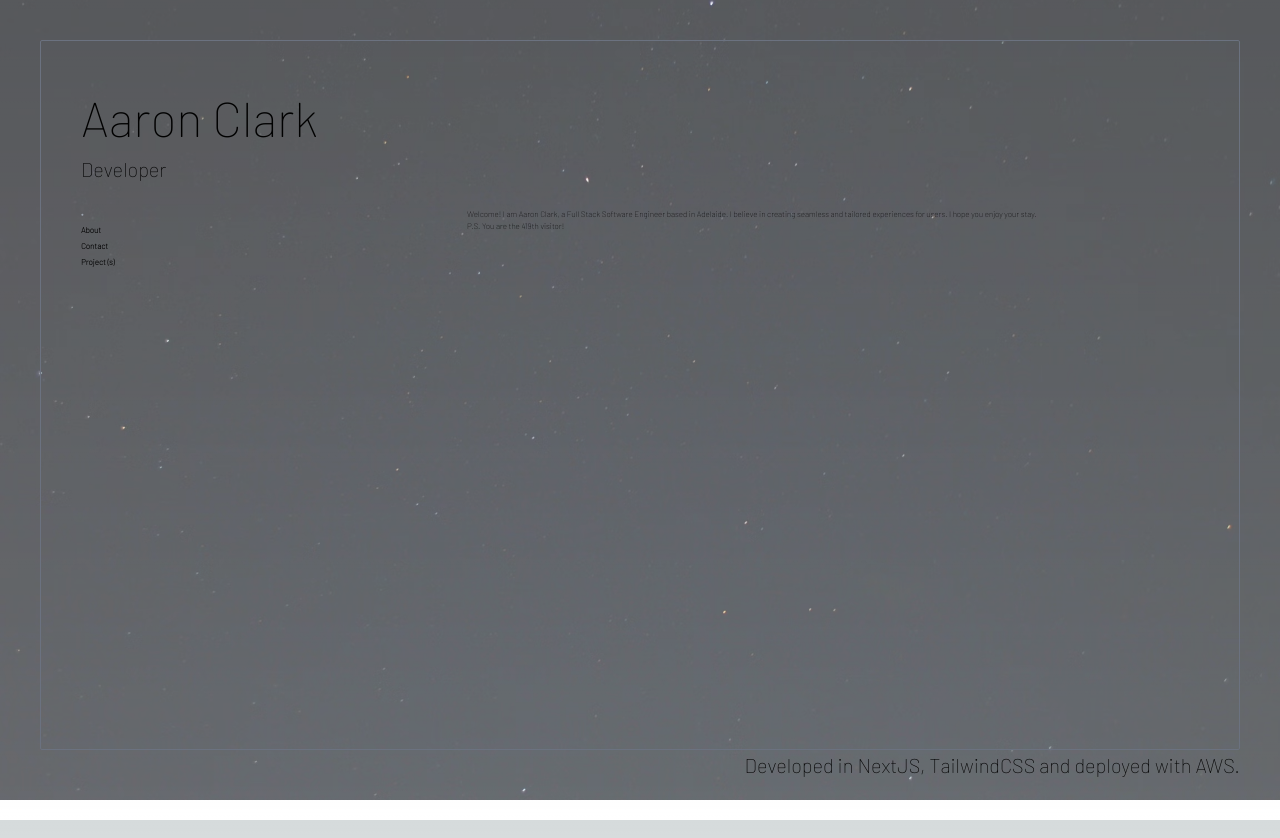
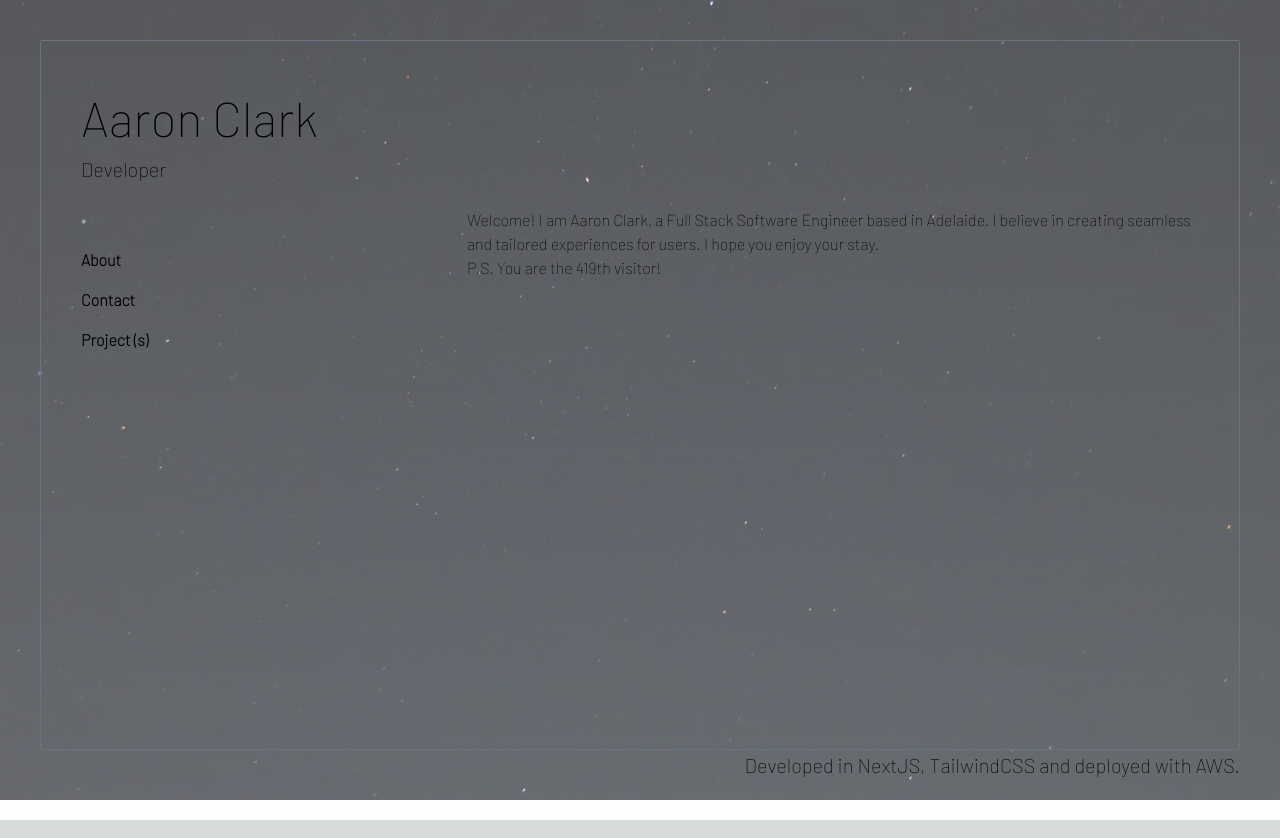
Before and after one commit to AaronC23/resume-cloud-aws, a Next.js app: page / in a window 1280 px wide. Built offline with nearby package versions, Linux system fonts and the light colour scheme.

Commit message:
More css layout changes

```diff
--- a/app/navbar/navbar.tsx
+++ b/app/navbar/navbar.tsx
@@ -32,7 +32,7 @@ export default function Navbar() {
 
   return (
     <div className="font-bold scrollable scrollbar-hide h-[calc(100vh-170px)]">
-      <ul className="text-xxs space-y-1 md:block sm:text-sm">
+      <ul className="text-xxs s:text-xs sm:text-sm md:text-m lg:text-base xl:text-l 2xl:text-xl space-y-1 sm:space-y-2 md:space-y-3 xl:space-y-4 md:block">
         {navMap.map((page, index) => {
           if (pathname === page.link) {
             return (
--- a/app/page.tsx
+++ b/app/page.tsx
@@ -12,7 +12,7 @@ export default function Home() {
     setVisitorCount("P.S. You are the " + count + " visitor!");
   }, []);
   return (
-    <div className="scrollable scrollbar-hide text-xxs h-[calc(100vh-170px)] sm:text-sm">
+    <div className="scrollable scrollbar-hide text-xxs h-[calc(100vh-170px)] xs:text-xs s:text-sm sm:text-sm md:text-m lg:text-base xl:text-l 2xl:text-xl">
       Welcome! I am Aaron Clark, a Full Stack Software Engineer based in
       Adelaide. I believe in creating seamless and tailored experiences for
       users. I hope you enjoy your stay.
```
Also changed, not shown: tailwind.config.js (+8 -0 lines).
